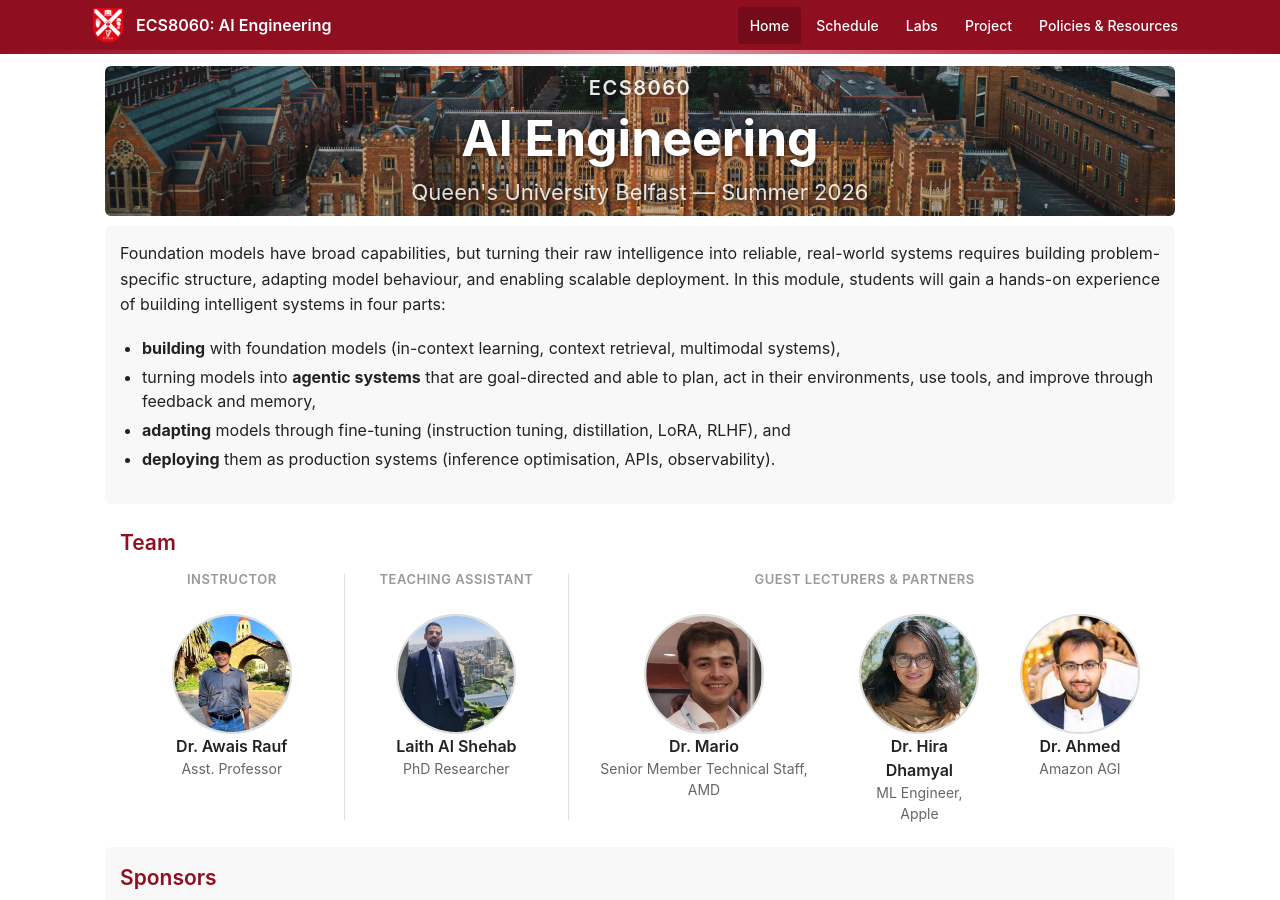
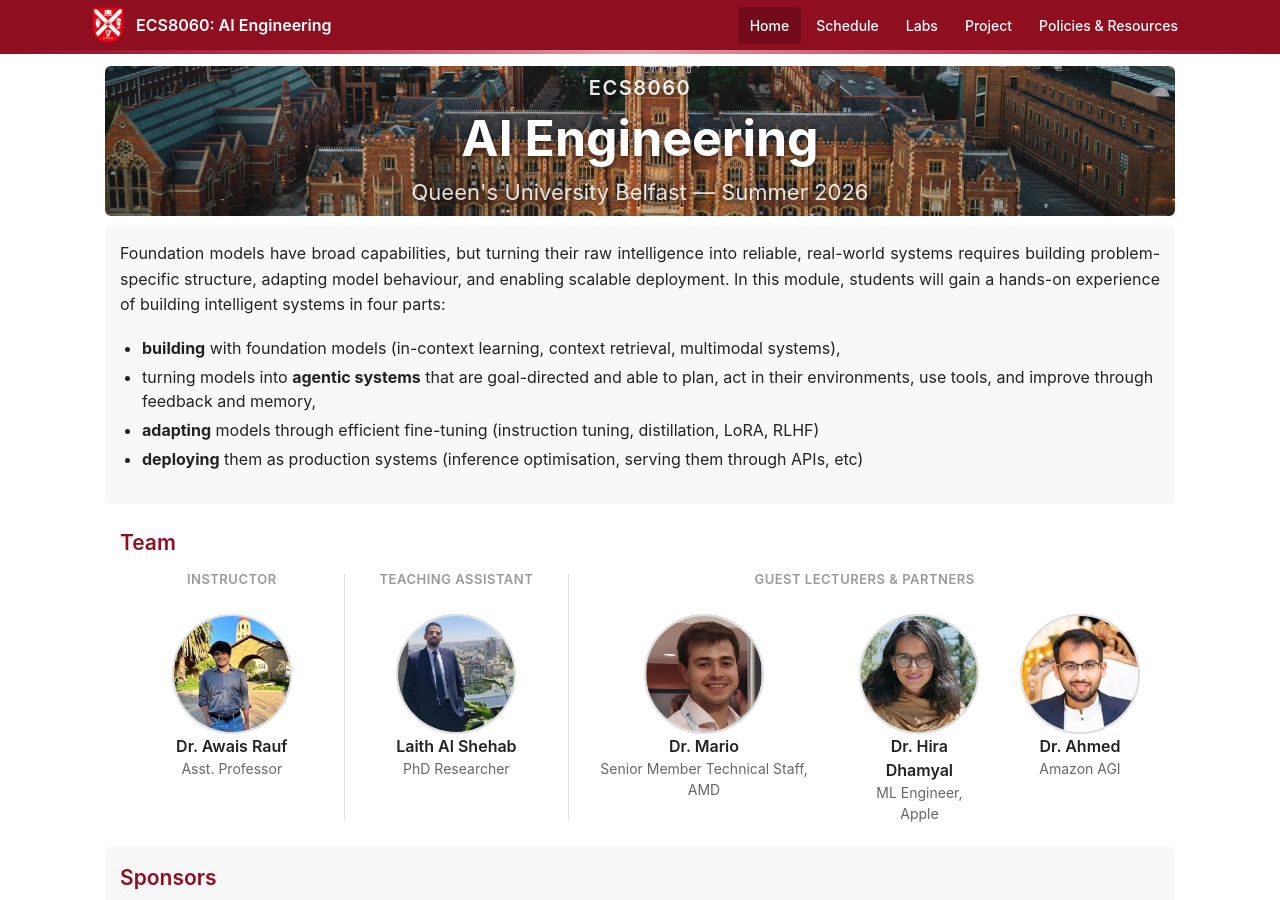
Before and after one commit to awaisrauf/ai_engineering_course, a Jekyll site: the page built from index.html, in a window 1280 px wide and 900 px high. Built offline with Jekyll 4.4.1, drawn with Linux system fonts in a browser that asks for light colours.

Commit message:
change in description

```diff
--- a/index.html
+++ b/index.html
@@ -33,10 +33,10 @@ title: Home
         turning models into <b>agentic systems</b> that are goal-directed and able to plan, act in their environments, use tools, and improve through feedback and memory,
         </li>
         <li>
-        <b>adapting</b> models through fine-tuning (instruction tuning, distillation, LoRA, RLHF), and
+        <b>adapting</b> models through efficient fine-tuning (instruction tuning, distillation, LoRA, RLHF)
         </li>
         <li>
-        <b>deploying</b> them as production systems (inference optimisation, APIs, observability).
+        <b>deploying</b> them as production systems (inference optimisation, serving them through APIs, etc)
         </li>
         </ul>
      </p>
```
